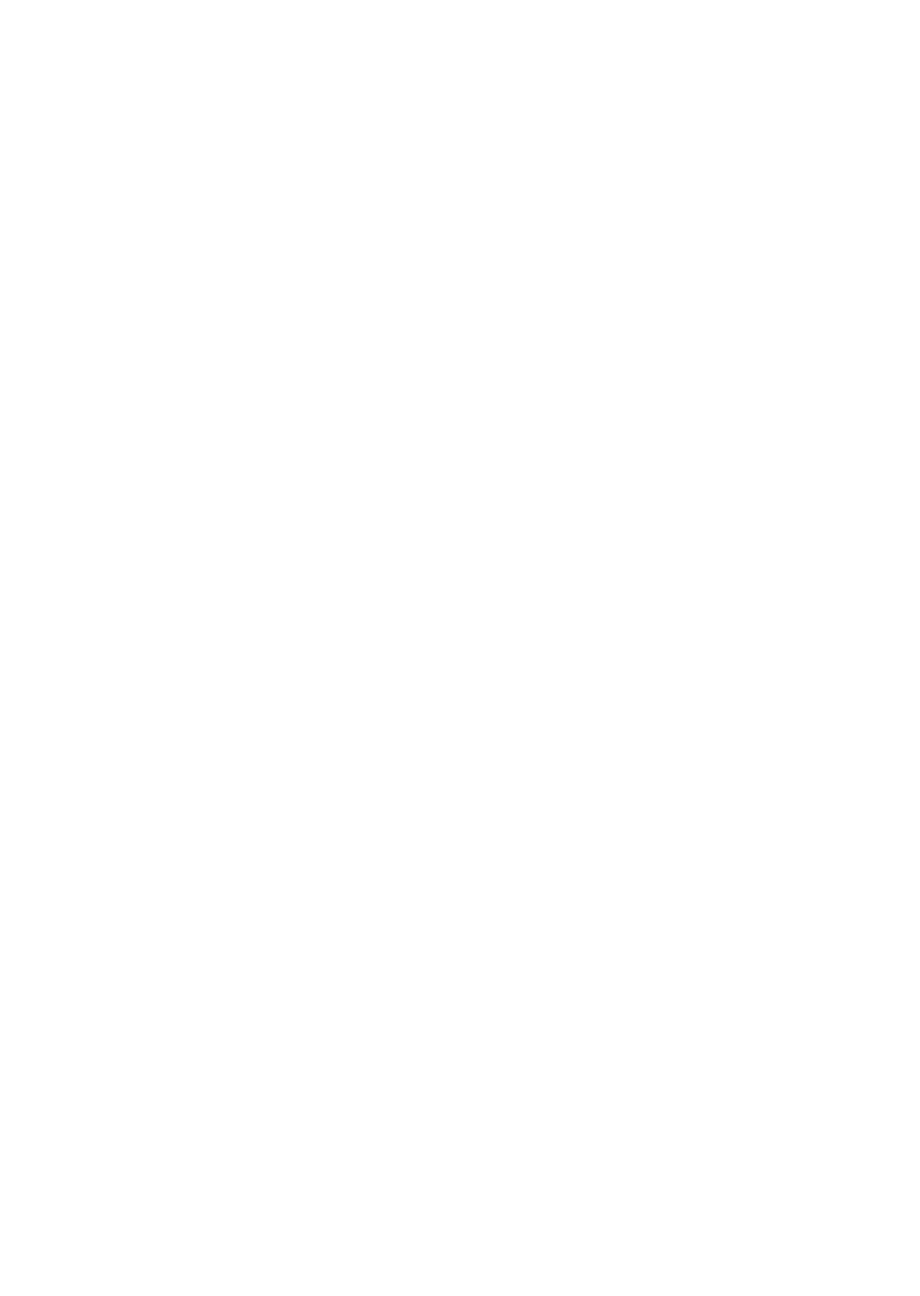
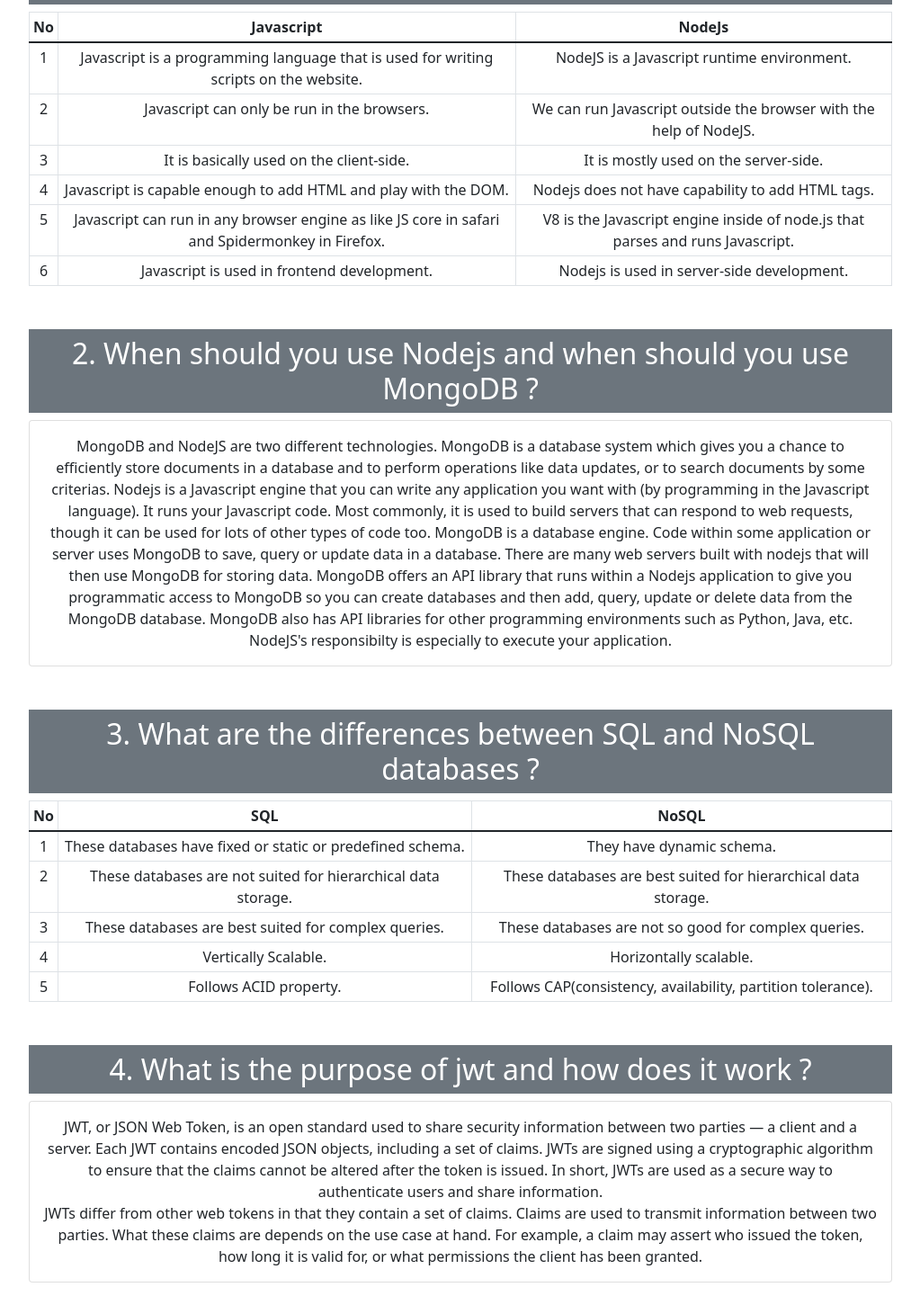
Before and after one commit to shawon-MG/Warehouse_Management--ClientSide, a React (Create React App) app: page /blogs in a window 1280 px wide. Before the commit this address had no page. Shown: the part 169-1610 px from the top of the page at 90% size, without its empty margins (128-1151 px from the left). Before the commit the page ends 800 px from the top, so only its background shows below. Built offline with nearby package versions, Linux system fonts and the light colour scheme.

Commit message:
blogs page added

```diff
--- a/src/App.js
+++ b/src/App.js
@@ -1,5 +1,6 @@
 import { Route, Routes } from 'react-router-dom';
 import './App.css';
+import Blogs from './components/Blogs/Blogs';
 import Home from './components/Home/Home';
 import Main from './components/Main/Main';
 import NotFound from './components/NotFound/NotFound';
@@ -12,6 +13,7 @@ function App() {
       <Routes>
 
         <Route path='/' element={<Home></Home>}></Route>
+        <Route path='/blogs' element={<Blogs></Blogs>}></Route>
 
         <Route path='*' element={<NotFound></NotFound>}></Route>
       </Routes>
--- /dev/null
+++ b/src/components/Blogs/Blogs.js
@@ -0,0 +1,116 @@
+import React from 'react';
+import { Card, Table } from 'react-bootstrap';
+
+const Blogs = () => {
+    return (
+        <div className='mt-5 w-75 mx-auto'>
+
+            <div className='mb-5'>
+                <h2 className='bg-secondary p-2 text-white'>1. What are the differences between JavaScript and NodeJs ? </h2>
+                <Table bordered hover size="sm">
+                    <thead>
+                        <tr>
+                            <th>No</th>
+                            <th>Javascript</th>
+                            <th>NodeJs</th>
+                        </tr>
+                    </thead>
+                    <tbody>
+                        <tr>
+                            <td>1</td>
+                            <td>Javascript is a programming language that is used for writing scripts on the website. </td>
+                            <td>NodeJS is a Javascript runtime environment.</td>
+
+                        </tr>
+                        <tr>
+                            <td>2</td>
+                            <td>Javascript can only be run in the browsers.</td>
+                            <td>We can run Javascript outside the browser with the help of NodeJS.</td>
+                        </tr>
+                        <tr>
+                            <td>3</td>
+                            <td>It is basically used on the client-side.</td>
+                            <td>It is mostly used on the server-side.</td>
+                        </tr>
+                        <tr>
+                            <td>4</td>
+                            <td>Javascript is capable enough to add HTML and play with the DOM.</td>
+                            <td>Nodejs does not have capability to add HTML tags.</td>
+                        </tr>
+                        <tr>
+                            <td>5</td>
+                            <td>Javascript can run in any browser engine as like JS core in safari and Spidermonkey in Firefox. </td>
+                            <td>V8 is the Javascript engine inside of node.js that parses and runs Javascript.</td>
+                        </tr>
+                        <tr>
+                            <td>6</td>
+                            <td>Javascript is used in frontend development. </td>
+                            <td>Nodejs is used in server-side development.</td>
+                        </tr>
+                    </tbody>
+                </Table>
+
+            </div>
+
+            <div className='mb-5'>
+                <h2 className='bg-secondary p-2 text-white'>2. When should you use Nodejs and when should you use MongoDB ? </h2>
+                <Card>
+                    <Card.Body>MongoDB and NodeJS are two different technologies. MongoDB is a database system which gives you a chance to efficiently store documents in a database and to perform operations like data updates, or to search documents by some criterias. Nodejs is a Javascript engine that you can write any application you want with (by programming in the Javascript language). It runs your Javascript code. Most commonly, it is used to build servers that can respond to web requests, though it can be used for lots of other types of code too. MongoDB is a database engine. Code within some application or server uses MongoDB to save, query or update data in a database. There are many web servers built with nodejs that will then use MongoDB for storing data. MongoDB offers an API library that runs within a Nodejs application to give you programmatic access to MongoDB so you can create databases and then add, query, update or delete data from the MongoDB database. MongoDB also has API libraries for other programming environments such as Python, Java, etc. NodeJS's responsibilty is especially to execute your application.</Card.Body>
+                </Card>
+            </div>
+
+            <div className='mb-5'>
+                <h2 className='bg-secondary p-2 text-white'>3. What are the differences between SQL and NoSQL databases ? </h2>
+                <Table bordered hover size="sm">
+                    <thead>
+                        <tr>
+                            <th>No</th>
+                            <th>SQL</th>
+                            <th>NoSQL</th>
+                        </tr>
+                    </thead>
+                    <tbody>
+                        <tr>
+                            <td>1</td>
+                            <td>These databases have fixed or static or predefined schema.</td>
+                            <td>They have dynamic schema.</td>
+
+                        </tr>
+                        <tr>
+                            <td>2</td>
+                            <td>These databases are not suited for hierarchical data storage.</td>
+                            <td>These databases are best suited for hierarchical data storage.</td>
+                        </tr>
+                        <tr>
+                            <td>3</td>
+                            <td>These databases are best suited for complex queries.</td>
+                            <td>These databases are not so good for complex queries.</td>
+                        </tr>
+                        <tr>
+                            <td>4</td>
+                            <td>Vertically Scalable.</td>
+                            <td>Horizontally scalable.</td>
+                        </tr>
+                        <tr>
+                            <td>5</td>
+                            <td>Follows ACID property.</td>
+                            <td>Follows CAP(consistency, availability, partition tolerance).</td>
+                        </tr>
+
+                    </tbody>
+                </Table>
+
+            </div>
+
+            <div className='mb-5'>
+                <h2 className='bg-secondary p-2 text-white'>4. What is the purpose of jwt and how does it work ? </h2>
+                <Card>
+                    <Card.Body>JWT, or JSON Web Token, is an open standard used to share security information between two parties — a client and a server. Each JWT contains encoded JSON objects, including a set of claims. JWTs are signed using a cryptographic algorithm to ensure that the claims cannot be altered after the token is issued. In short, JWTs are used as a secure way to authenticate users and share information. <br /> JWTs differ from other web tokens in that they contain a set of claims. Claims are used to transmit information between two parties. What these claims are depends on the use case at hand. For example, a claim may assert who issued the token, how long it is valid for, or what permissions the client has been granted. </Card.Body>
+                </Card>
+            </div>
+
+        </div>
+    );
+};
+
+export default Blogs;
--- a/src/components/Main/Main.js
+++ b/src/components/Main/Main.js
@@ -7,17 +7,18 @@ const Main = () => {
 
             <Navbar bg="dark" variant="dark">
                 <Container>
+                    <Navbar.Brand href="/">Electronic Items Warehouse</Navbar.Brand>
                     <Nav className="mx-auto p-2">
-                        <Navbar.Brand className='me-5' href="#home">Manage Item</Navbar.Brand>
-                        <Navbar.Brand className='me-5' href="#home">Add Item</Navbar.Brand>
-                        <Navbar.Brand className='me-5' href="#home">My Item</Navbar.Brand>
-                        <Navbar.Brand className='me-5' href="#home">Blogs</Navbar.Brand>
-                        <Navbar.Brand className='me-5' href="#home">Sign In</Navbar.Brand>
+                        <Navbar.Brand className='me-5' href="manage-item">Manage Item</Navbar.Brand>
+                        <Navbar.Brand className='me-5' href="add-item">Add Item</Navbar.Brand>
+                        <Navbar.Brand className='me-5' href="my-item">My Item</Navbar.Brand>
+                        <Navbar.Brand className='me-5' href="/blogs">Blogs</Navbar.Brand>
+                        <Navbar.Brand className='me-5' href="signin-signout">Sign In</Navbar.Brand>
                     </Nav>
                 </Container>
             </Navbar>
 
-        </div>
+        </div >
     );
 };
 
```
